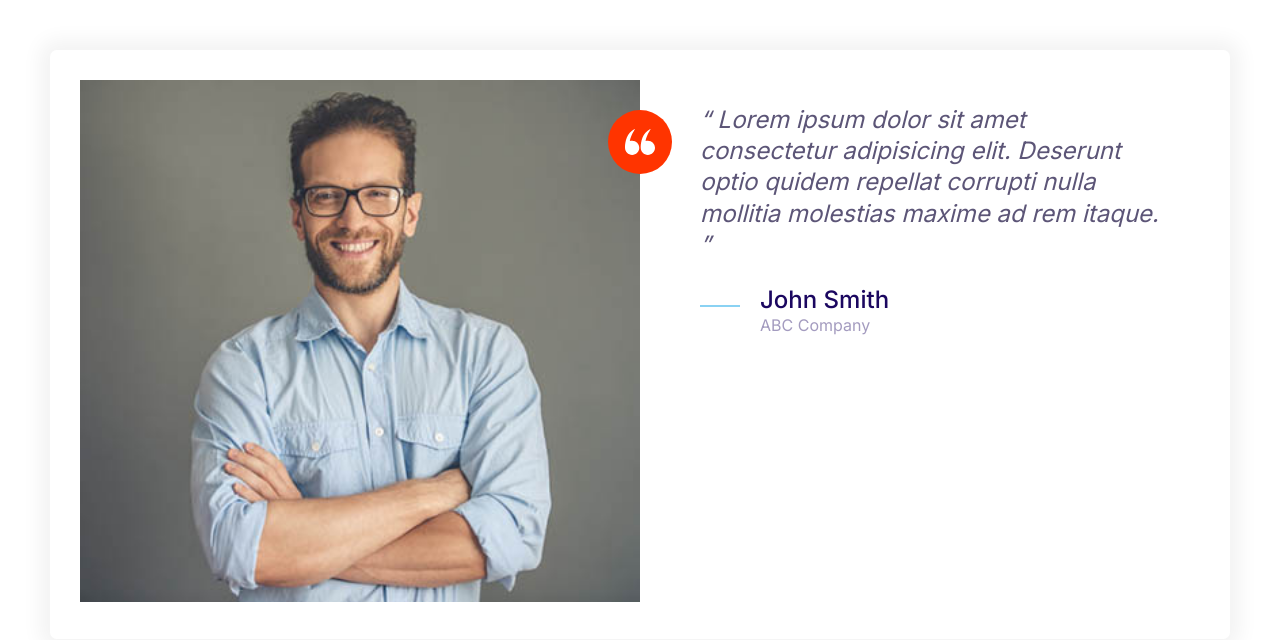
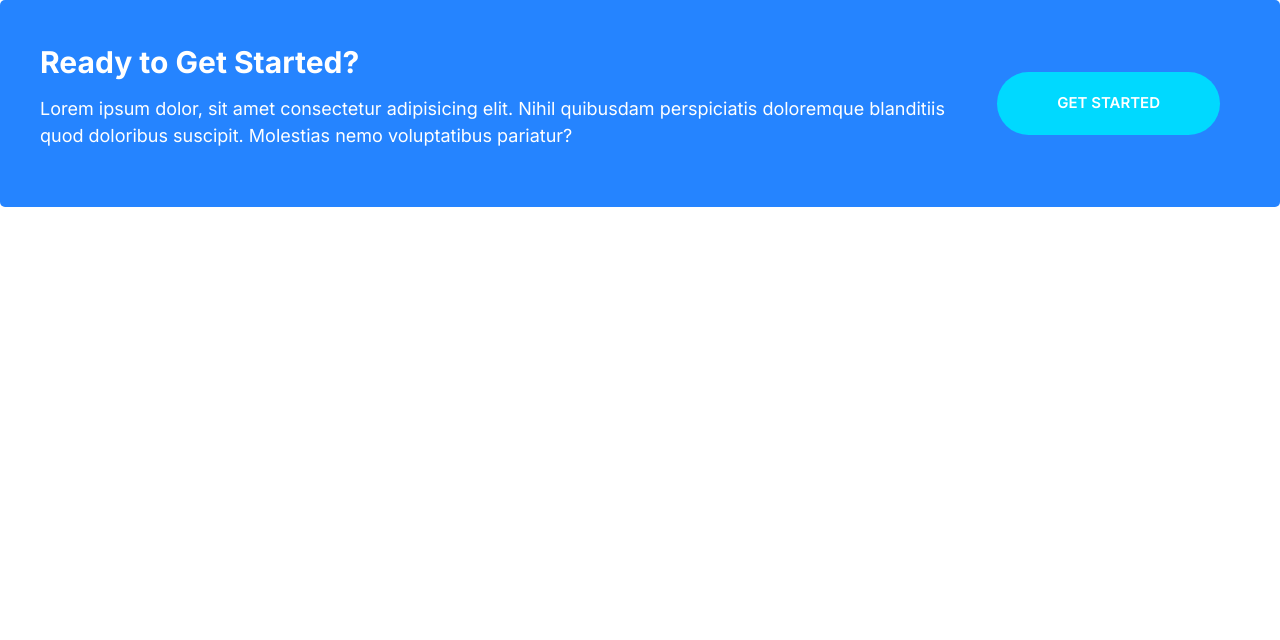
Before and after one commit to snieto10/Moshify2, a plain HTML site: page index.html in a window 1280 px wide. Drawn offline with Linux system fonts and the light colour scheme.

Commit message:
create callout

```diff
--- a/css/styles.css
+++ b/css/styles.css
@@ -236,6 +236,11 @@ a {
 
 .btn--accent:hover {
     background: #ec3000;
+}
+
+.btn--stretched {
+    padding-left: 6rem;
+    padding-right: 6rem;
 }
 
 .btn--block {
@@ -498,3 +503,42 @@ a {
         margin-left: 6rem;
     }
 }
+
+.callout {
+    padding:4rem;
+    border-radius: 5px;
+}
+
+.callout--primary {
+    background: var(--color-blue-medium);
+    color: var(--color-white);
+}
+
+.callout__heading {
+    color: var(--color-white);
+    margin-top: 0;
+    font-size: 3rem;
+}
+
+.callout .btn {
+    align-self: center;
+    justify-self: center;
+}
+
+.callout__content {
+    text-align: center;
+}
+
+@media screen and (min-width: 768px){
+    .callout .grid--1x2 {
+        grid-template-columns: 1fr auto;
+    }
+
+    .callout__content {
+        text-align: left;
+}
+    .callout .btn {
+        justify-self: start;
+        margin: 0 2rem;
+    }
+}
--- a/index.html
+++ b/index.html
@@ -14,38 +14,18 @@
     <link rel="stylesheet" href="css/normalize.css" />
     <link rel="stylesheet" href="css/styles.css" />
   </head>
-  <body style="padding: 5rem">
-    <div class="card testimonial">
+  <body>
+    <div class="callout callout--primary">
       <div class="grid grid--1x2">
-        <div class="testimonial__image">
-          <img src="images/testimonial.jpg" alt="A happy smiling customer" />
-          <span class="icon-container icon-container--accent">
-            <svg class="icon--small icon--white">
-              <use xlink:href="images/sprite.svg#quotes"></use>
-            </svg>
-          </span>
+        <div class="callout__content">
+          <h2 class="callout__heading">Ready to Get Started?</h2>
+          <p>
+            Lorem ipsum dolor, sit amet consectetur adipisicing elit. Nihil
+            quibusdam perspiciatis doloremque blanditiis quod doloribus
+            suscipit. Molestias nemo voluptatibus pariatur?
+          </p>
         </div>
-        <blockquote class="quote">
-          <p class="quote__text">
-            Lorem ipsum dolor sit amet consectetur adipisicing elit. Deserunt
-            optio quidem repellat corrupti nulla mollitia molestias maxime ad
-            rem itaque.
-          </p>
-
-          <footer>
-            <div class="media">
-              <div class="media__image">
-                <svg class="icon icon--blue quote__line">
-                  <use xlink:href="images/sprite.svg#line"></use>
-                </svg>
-              </div>
-              <div class="media__body">
-                <h3 class="media__title quote__author">John Smith</h3>
-                <p class="quote__organization">ABC Company</p>
-              </div>
-            </div>
-          </footer>
-        </blockquote>
+        <a href="" class="btn btn--secondary btn--stretched">Get Started</a>
       </div>
     </div>
   </body>
```
Also changed, not shown: components/callout.html (added, +13 -0 lines).
